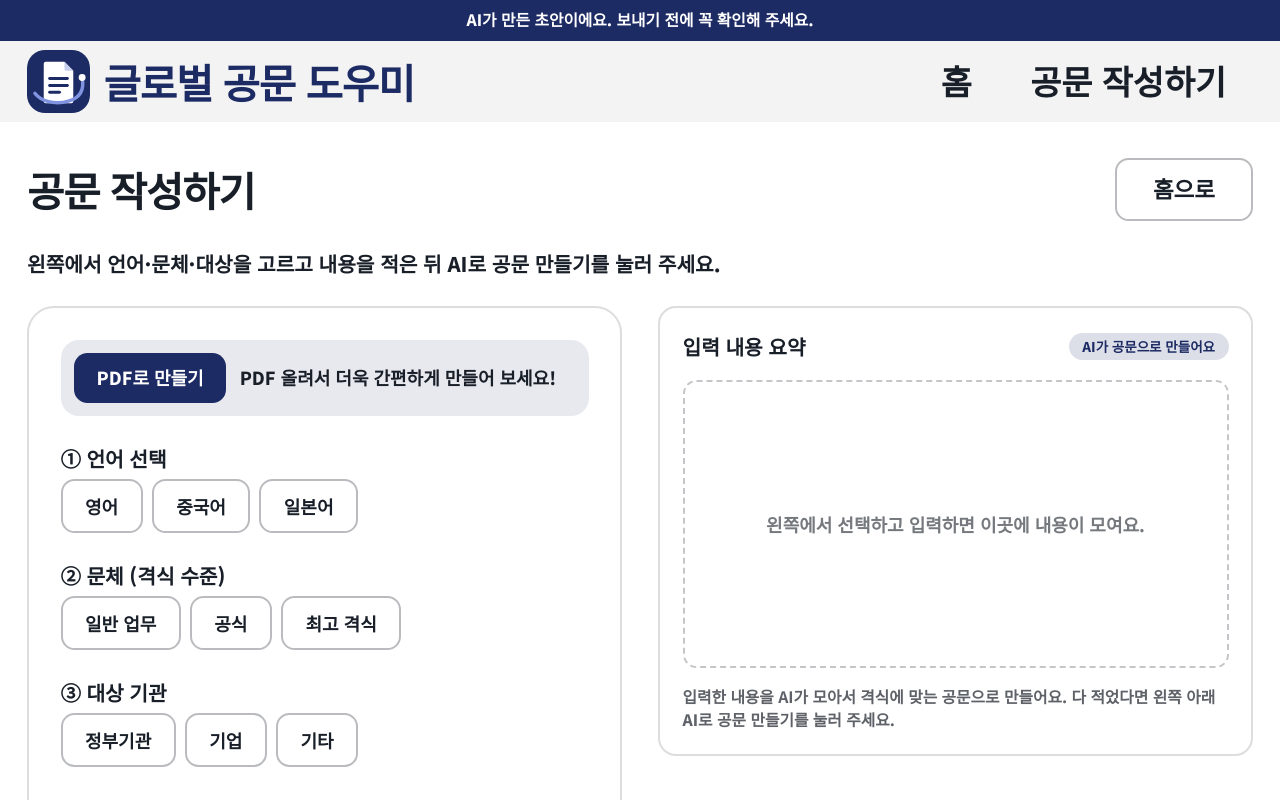
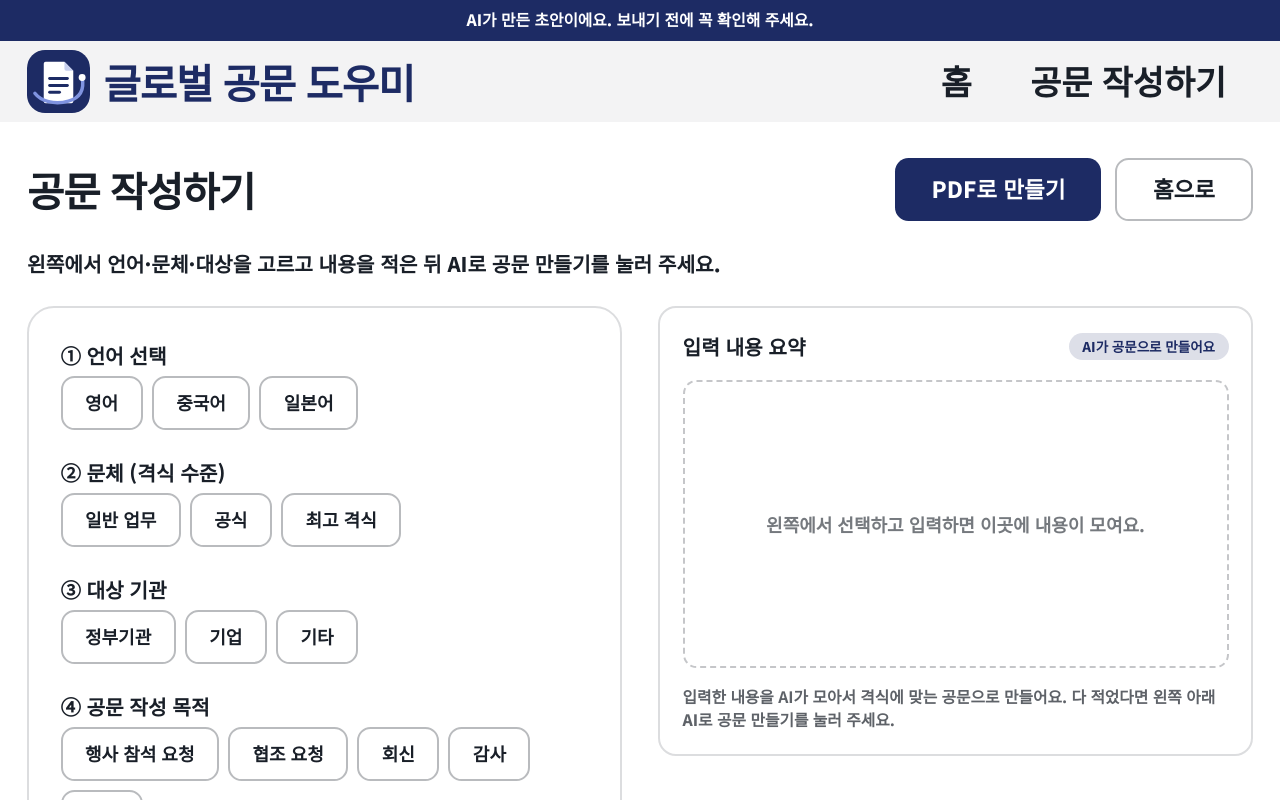
Before and after one commit to kimminseo-pixel/global-letter-helper, a Next.js app: page /write in a window 1280 px wide. Shown: the top 800 px of the page. Built offline with nearby package versions, Linux system fonts and the light colour scheme.

Commit message:
PDF로 만들기 버튼을 작성 화면 위쪽 홈으로 옆으로 이동
Co-Authored-By: Claude Opus 5.5 <noreply@anthropic.com>

```diff
--- a/app/write/page.tsx
+++ b/app/write/page.tsx
@@ -16,12 +16,20 @@ export default function WritePage() {
         <h1 className="text-3xl font-extrabold tracking-tight sm:text-4xl">
           공문 작성하기
         </h1>
+        <div className="flex flex-wrap items-center gap-3">
+          <Link
+            href="/write/pdf"
+            className="inline-flex h-14 items-center rounded-xl bg-accent px-8 text-xl font-extrabold text-accent-foreground transition hover:opacity-90"
+          >
+            PDF로 만들기
+          </Link>
           <Link
             href="/"
             className="inline-flex h-14 items-center rounded-xl border-2 border-foreground/30 px-8 text-xl font-extrabold transition hover:bg-foreground/10"
           >
             홈으로
           </Link>
+        </div>
       </header>
 
       <p className="text-lg font-extrabold">
--- a/components/LetterForm.tsx
+++ b/components/LetterForm.tsx
@@ -3,7 +3,6 @@
 // Design Ref: §1.1 화면 구성 — 왼쪽은 선택·입력, 오른쪽은 공문 초안.
 // 선택·입력이 바뀌면 오른쪽 미리보기가 바로 바뀌고, [초안 만들기]를 누르면 AI가 완성한 초안으로 바뀐다.
 // Plan SC: 필수 입력은 수신처 유형·요청 사항뿐, 입력값은 화면 메모리(React 상태)에만 둔다(브라우저 저장소 미사용).
-import Link from "next/link";
 import { useRouter } from "next/navigation";
 import {
   useEffect,
@@ -785,17 +784,6 @@ export default function LetterForm() {
           onSubmit={handleSubmit}
           className="flex flex-col gap-6 rounded-3xl border-2 border-foreground/15 p-5 sm:p-7"
         >
-          <div className="flex flex-wrap items-center gap-3 rounded-2xl bg-accent/10 p-3">
-            <Link
-              href="/write/pdf"
-              className="inline-flex h-11 items-center rounded-xl bg-accent px-5 text-base font-extrabold text-accent-foreground transition hover:opacity-90"
-            >
-              PDF로 만들기
-            </Link>
-            <span className="text-base font-extrabold">
-              PDF 올려서 더욱 간편하게 만들어 보세요!
-            </span>
-          </div>
           <ChoiceGroup
             legend="① 언어 선택"
             name="language"
```
Lines whose indentation alone changed are shown as unchanged.
